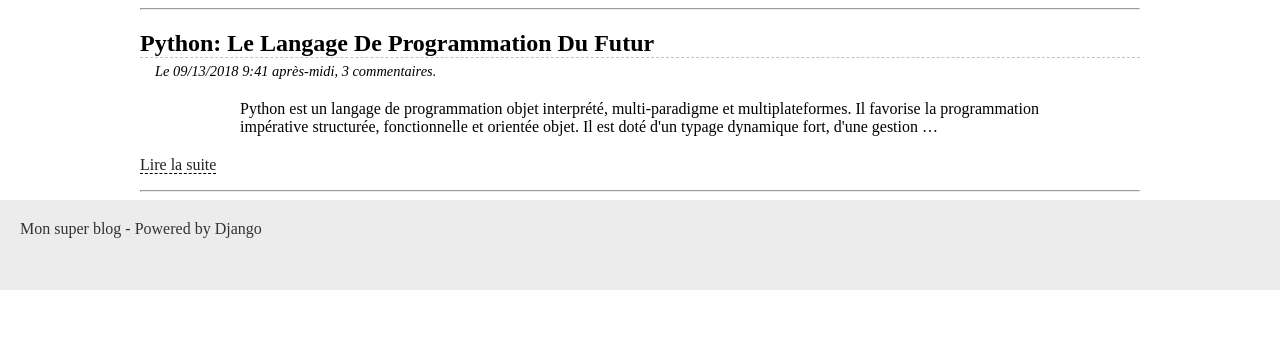
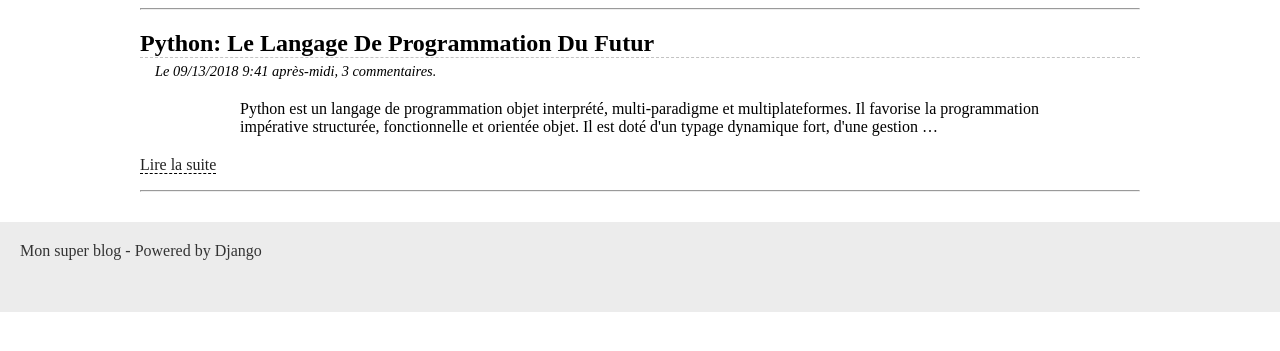
Before and after one commit to haidaraKarara/blog-crepe-bretonne, a Django app: page / in a window 1280 px wide. Shown: the part 292-643 px from the top of the page. Run offline with Django 3.2, Linux system fonts and the light colour scheme; data comes from the database, SQL or seed files in the repository.

Commit message:
correction du footer : page base.html

```diff
--- a/blog/templates/blog/base.html
+++ b/blog/templates/blog/base.html
@@ -20,7 +20,7 @@
     	{% block content %}{% endblock %}
     </div>
 
-    <footer>
+    <footer style="margin-top:30px">
         Mon super blog - Powered by Django
     </footer>
 </body>
```
